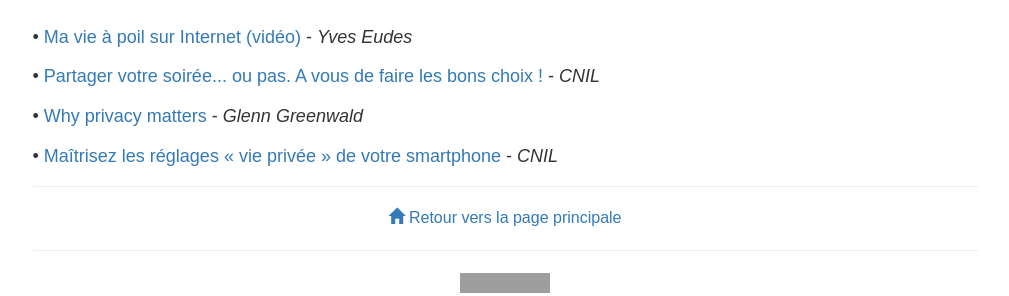
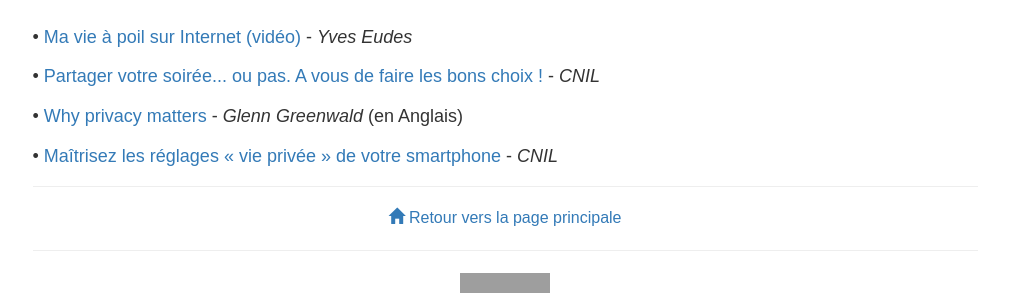
Before and after one commit to willdurand/jenairienacacher.fr, a Jekyll site: the page built from _posts/2014-01-21-transparence.md, in a window 1280 px wide. Shown: the part 1766-2062 px from the top of the page, without its empty margins (135-1144 px from the left). Built offline with Jekyll 4.4.1, drawn with Linux system fonts in a browser that asks for light colours; some web fonts are replaced; Markdown is read by kramdown in place of the engine named in the settings; comment, search, counter and statistics services are not loaded; grey boxes are pictures that could not be loaded.

Commit message:
allow to specify language to a source

```diff
--- a/_includes/article_item.html
+++ b/_includes/article_item.html
@@ -1,4 +1,5 @@
 {% assign article = include.article %}
-<h4>• <a href="{{ article.url }}">{{ article.title }}</a> - <em>{{ article.authors|join:', ' }}</em></h4>
+<h4>• <a href="{{ article.url }}">{{ article.title }}</a> - <em>{{ article.authors|join:', ' }}</em>{% if article.language %} (en {{ article.language }}){% endif %}</h4>
+
 
 {% if article.abstract %}{{ article.abstract|markdownify }}{% endif %}
--- a/_posts/2014-01-21-transparence.md
+++ b/_posts/2014-01-21-transparence.md
@@ -20,6 +20,7 @@ resources:
         url: https://www.ted.com/talks/glenn_greenwald_why_privacy_matters#t-405043
         authors:
             - Glenn Greenwald
+        language: Anglais
 
     -
         title: "Maîtrisez les réglages « vie privée » de votre smartphone"
```
Also changed, not shown: index.md (+1 -1 lines).
